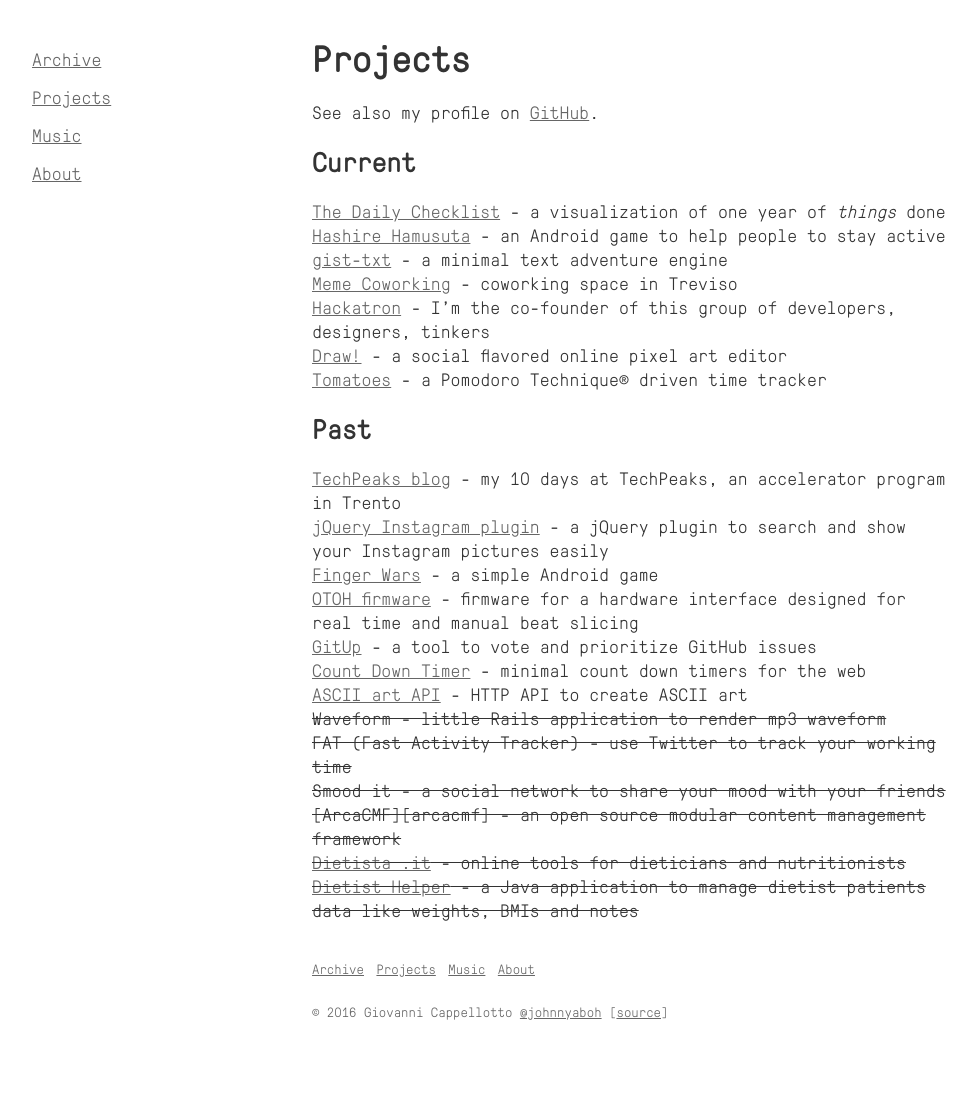
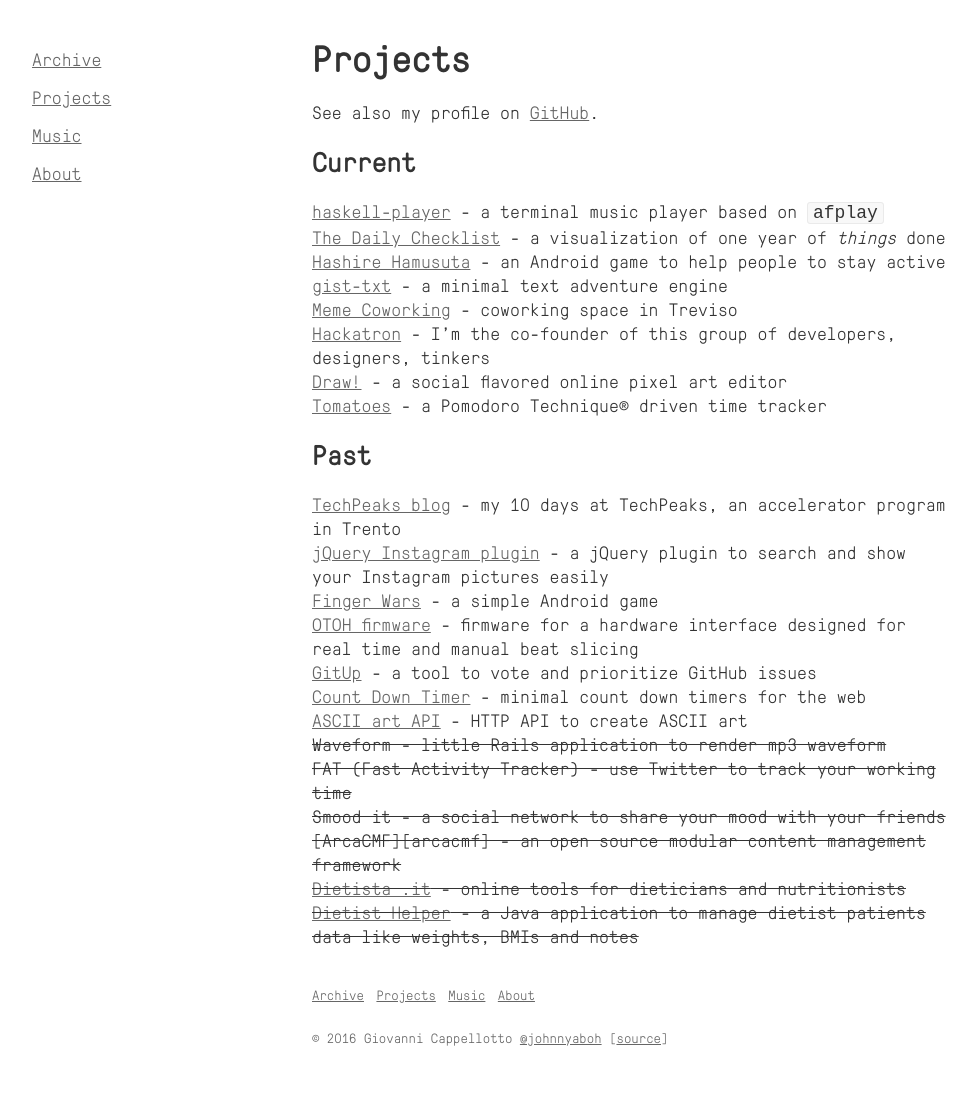
Before and after one commit to curlybracketshq/giovanni.curlybrackets.it, a Jekyll site: the page built from projects.markdown, in a window 1280 px wide. Shown: the whole page, without its empty margins (8-985 px from the left). Built offline with Jekyll 4.4.1, drawn with Linux system fonts in a browser that asks for light colours; before the commit the page ends 1068 px from its top, so only the background shows below that.

Commit message:
Add haskell-player to projects

```diff
--- a/projects.markdown
+++ b/projects.markdown
@@ -20,11 +20,13 @@
 [gist-txt]: http://github.com/potomak/gist-txt "gist-txt"
 [hashire-hamusuta]: https://play.google.com/store/apps/details?id=com.yeahright.hashirehamusutaa "Hashire Hamusuta"
 [daily-checklist]: https://the-daily-checklist.appspot.com/ "The Daily Checklist"
+[haskell-player]: http://github.com/potomak/haskell-player "haskell-player"
 
 See also my profile on [GitHub][github].
 
 ## Current
 
+[haskell-player][haskell-player] - a terminal music player based on `afplay`<br>
 [The Daily Checklist][daily-checklist] - a visualization of one year of *things* done<br>
 [Hashire Hamusuta][hashire-hamusuta] - an Android game to help people to stay active<br>
 [gist-txt][gist-txt] - a minimal text adventure engine<br>
```
